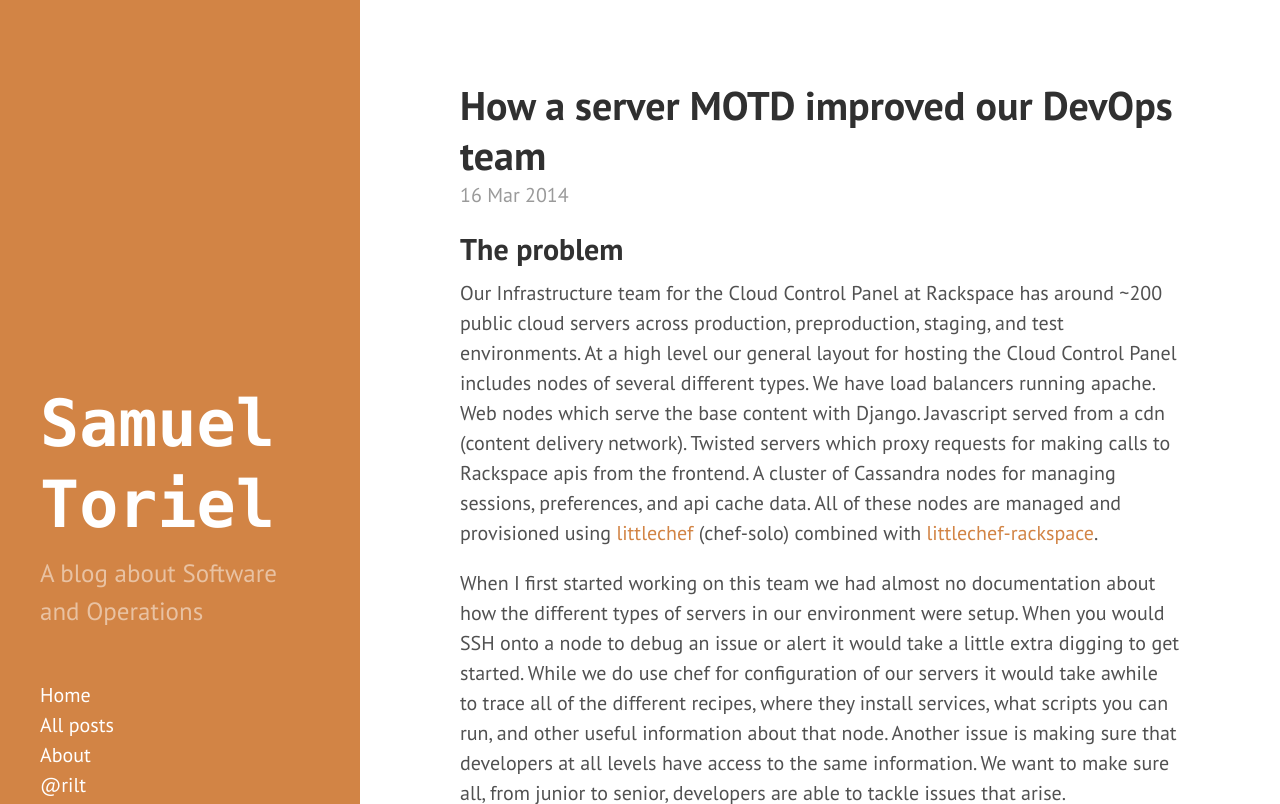
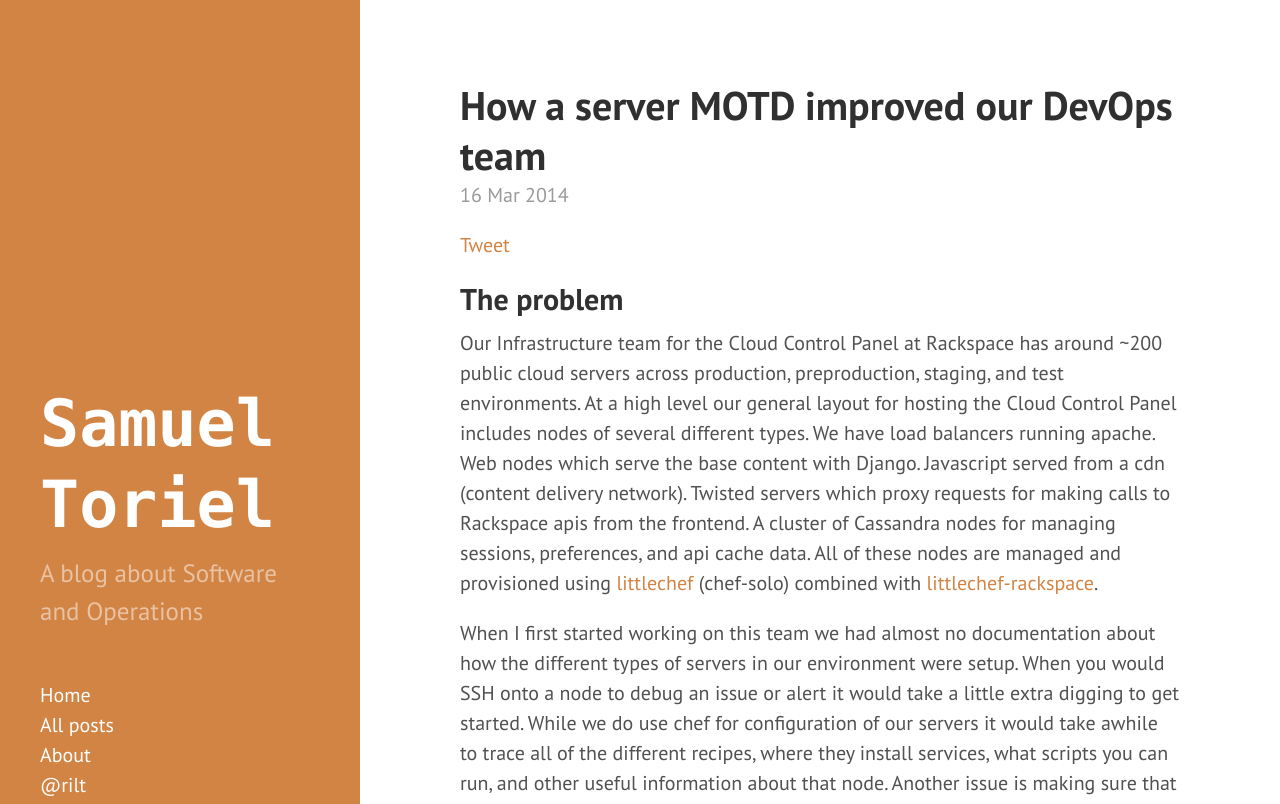
Before and after one commit to riltsken/riltsken.github.io, a Jekyll site: the page built from _posts/2014-03-16-how-server-message-of-the-day-improved-our-devops-team.markdown, in a window 1280 px wide and 900 px high, cut to the strip 0-804 px from the top of the window. Built offline with Jekyll 4.4.1, drawn with Linux system fonts in a browser that asks for light colours; nearby versions of some CDN libraries; Markdown is read by kramdown in place of the engine named in the settings; comment, search, counter and statistics services are not loaded.

Commit message:
Add tweet button to each post

```diff
--- a/_layouts/post.html
+++ b/_layouts/post.html
@@ -2,10 +2,19 @@
 layout: default
 ---
 
+<script type="text/javascript">
+window.twttr=(function(d,s,id){var t,js,fjs=d.getElementsByTagName(s)[0];if(d.getElementById(id)){return}js=d.createElement(s);js.id=id;js.src="https://platform.twitter.com/widgets.js";fjs.parentNode.insertBefore(js,fjs);return window.twttr||(t={_e:[],ready:function(f){t._e.push(f)}})}(document,"script","twitter-wjs"));
+</script>
+
 <div class="post">
   <h1 class="post-title">{{ page.title }}</h1>
   <span class="post-date">{{ page.date | date_to_string }}</span>
+  <a class="twitter-share-button" href="https://twitter.com/share?size=large">Tweet</a>
   {{ content }}
+</div>
+
+<div>
+  <a class="twitter-share-button" href="https://twitter.com/share?size=large">Tweet</a>
 </div>
 
 <div class="related">
```
Also changed, not shown: 7 other files.
